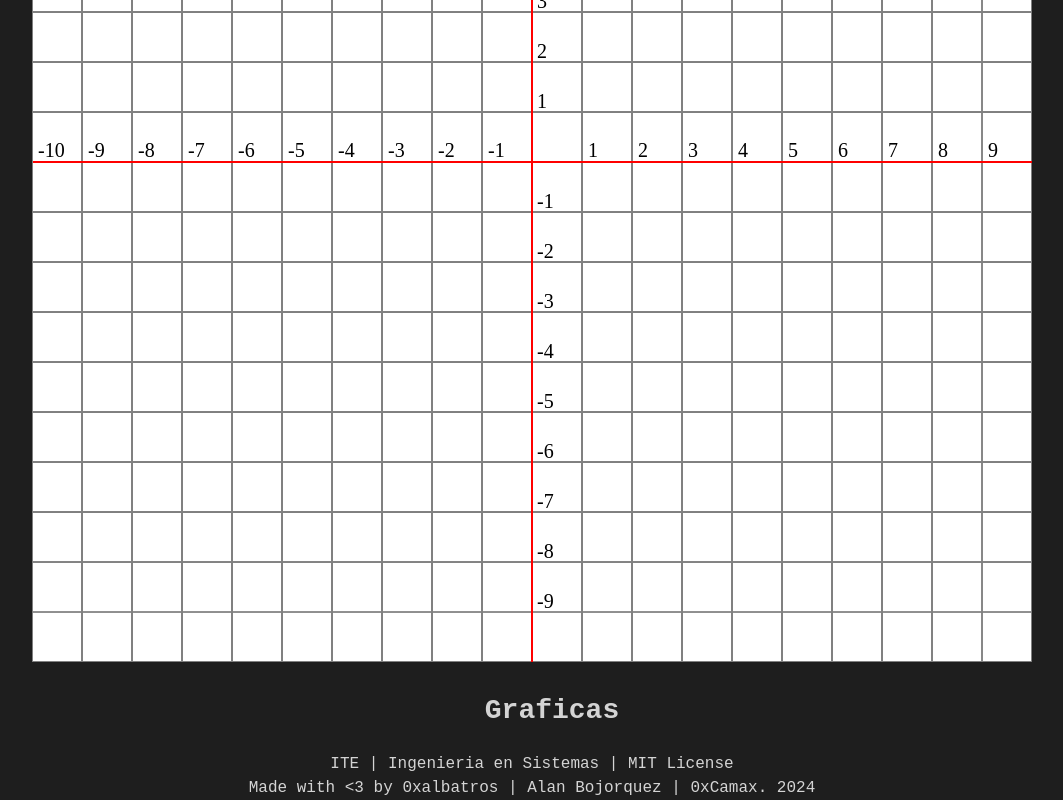
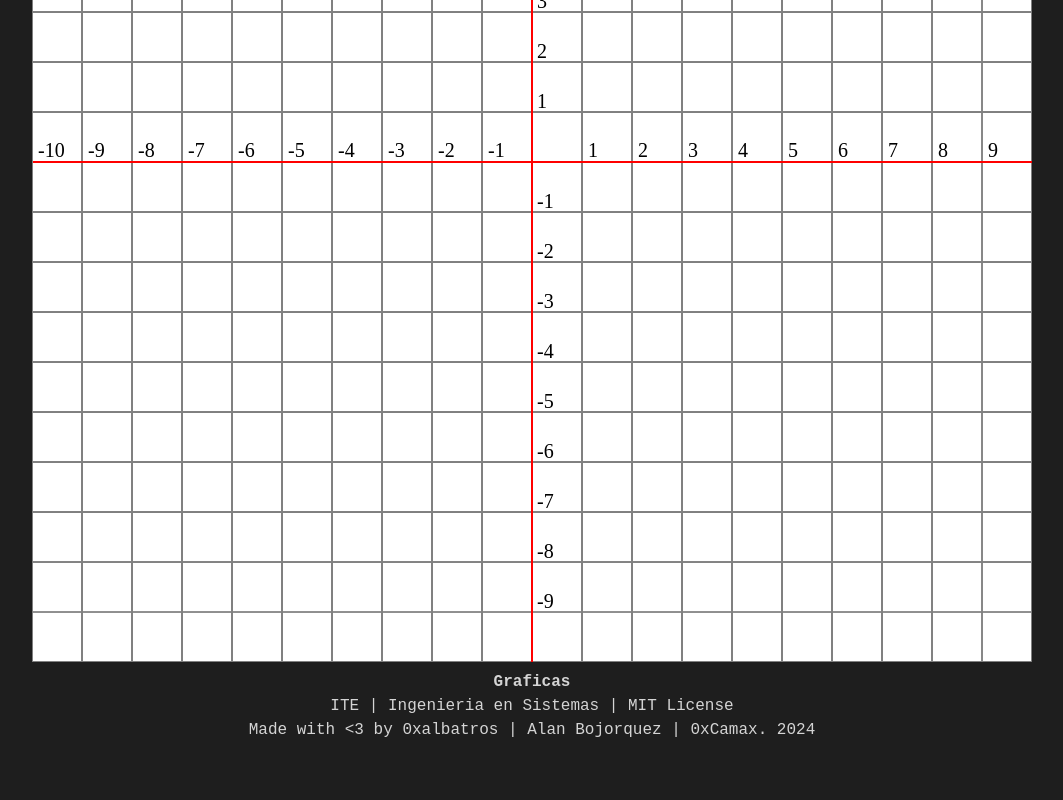
Before and after one commit to 0xalbatros/Graficador, a React (Vite) app: page / in a window 1280 px wide. Shown: the part 1029-1829 px from the top of the page, without its empty margins (108-1171 px from the left). After the commit the page ends 1771 px from the top, so only its background shows below. Built offline with nearby package versions, Linux system fonts and the light colour scheme.

Commit message:
correcciones para vercel

```diff
--- a/src/Componentes/Graficador/CompGrafica.jsx
+++ b/src/Componentes/Graficador/CompGrafica.jsx
@@ -155,7 +155,7 @@ export const CompGrafica = () => {
             <h1>Graficar Funciones</h1>
             <div className="graficador">
                 {error ? error.map(er => (
-                    <div key={Math.random() *1000} style={{position: "absolute", margin:10, zIndex:100, top:"30%", background: "gray", borderRadius: "5px", width: 200, height: 100, border: "0.5px solid black", textAlign: "center"}}>
+                    <div key={Math.random() *1000} style={{position: "absolute", margin:"10", zIndex:"100", top:"30%", background: "gray", borderRadius: "5px", width: "200", border: "0.5px solid black", textAlign: "center"}}>
                         <p style={{color: "white"}}>
                             {er}
                         </p>
@@ -193,10 +193,10 @@ export const CompGrafica = () => {
                     </div>
                 </div>
                 <div className="canva">
-                    <canvas id={"grafica"} className="plano" width={1000} height={1000}></canvas>
+                    <canvas id={"grafica"} className="plano" width={"1000"} height={"1000"}></canvas>
                 </div>
-                <div className="lista-graficas" style={{width: 300}}>
-                    <div style={{margin:20, fontSize: 28, width:300}}>
+                <div className="lista-graficas" style={{width: "300"}}>
+                    <div style={{margin:"20", fontSize: "28", width:"300"}}>
                         <h4>Graficas</h4>
                         <ul >
                             {trazos ? trazos.map(t => (
```
